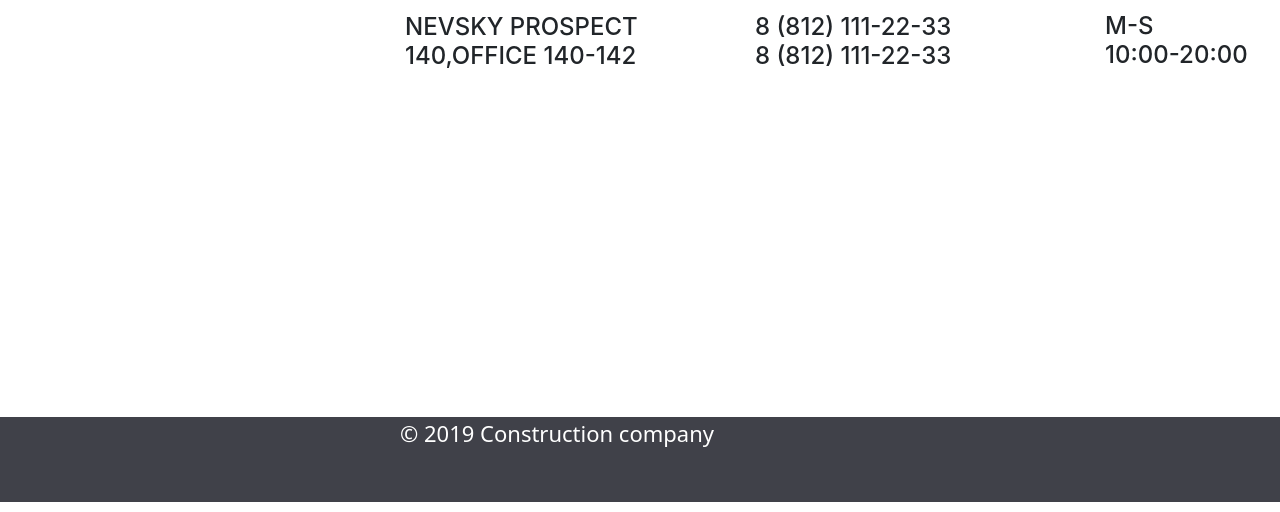
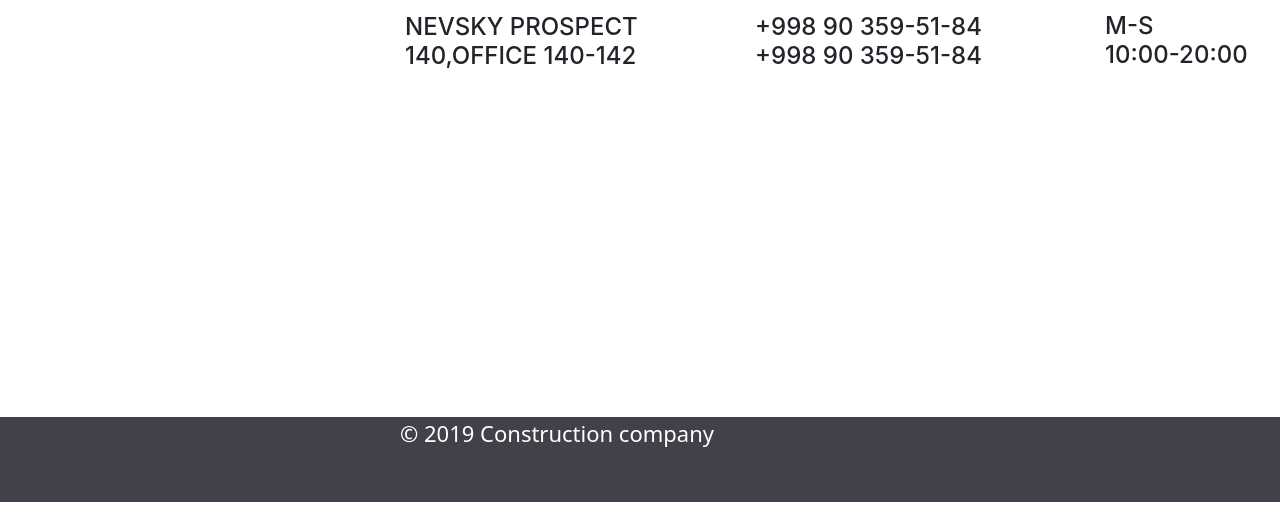
Before and after one commit to IT-Center-ZANGIOTA/Portfolio-Ismoiljonov_Ibrohim, a website: page Russia-project/Index.html in a window 1280 px wide. Shown: the part 5983-6495 px from the top of the page. Drawn offline with nearby package versions, Linux system fonts and the light colour scheme.

Commit message:
Update Index.html

```diff
--- a/Russia-project/Index.html
+++ b/Russia-project/Index.html
@@ -287,9 +287,9 @@
                     <img src="images/call.png" alt="call.png" class="logo-call">
                     <p class="call">TELEPHONE:</p>
                     <h4 class="comment">
-                    8 (812) 111-22-33
+                    +998 90 359-51-84
                     <br>
-                    8 (812) 111-22-33</h4>
+                    +998 90 359-51-84</h4>
                 </div>
 
                 <div class="box3">
```
